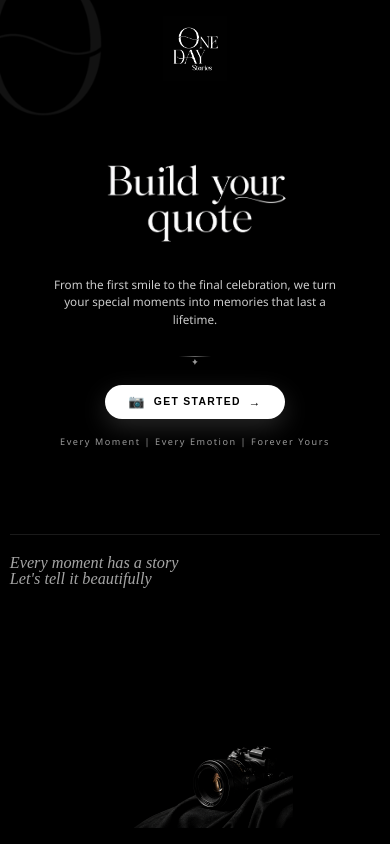
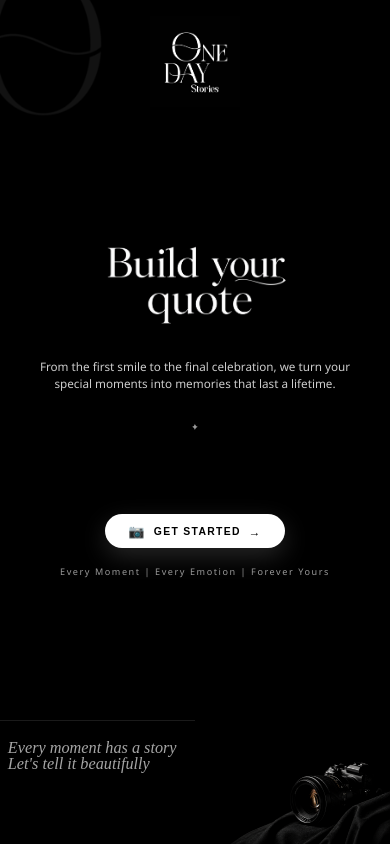
Before and after one commit to Annapurneswari-Mullapudi/ODS_QUOTE_BUILDER, a React (Vite) app: page / in a window 390 px wide. Built offline with nearby package versions, Linux system fonts and the light colour scheme.

Commit message:
changed App.css and quotesummary files

```diff
--- a/src/App.css
+++ b/src/App.css
@@ -530,7 +530,10 @@
   }
 
   .main-content {
-    padding: 1.25rem 0.75rem;
+    /* padding: 1.25rem 0.75rem; */
+    padding-top: 1.25rem;
+    /* margin-left: 0.75rem; */
+    /* margin-right: 0.75rem; */
     max-width: 100%;
   }
 
@@ -542,7 +545,8 @@
   }
 
   .main-logo {
-    height: 5rem;
+    height: 7rem;
+    margin-bottom: 0rem;
   }
 
   .hero-section {
@@ -578,6 +582,7 @@
     font-size: 0.8rem;
     gap: 0.625rem;
     letter-spacing: 0.1rem;
+    margin-top: 5rem;
   }
 
   .camera-icon {
@@ -610,6 +615,9 @@
 
   .footer-text {
     font-size: 0.9rem;
+    padding-bottom: 0rem;
+    margin-left: 0.6rem;
+    overflow: visible;
   }
 
   .script-text {
@@ -617,11 +625,15 @@
   }
 
   .camera-container {
-    justify-content: center;
+    display: flex;
   }
 
   .bottom-camera {
     max-height: 10rem;
+    margin-left: 0rem;
+    margin-bottom: 0rem;
+    position: relative;
+    margin-top: -20%;
   }
 
   .header {
--- a/src/pages/QuotationBuilder/QuoteSummary.css
+++ b/src/pages/QuotationBuilder/QuoteSummary.css
@@ -881,6 +881,7 @@
 
   .qs-subtitle {
     font-size: 0.85rem;
+    width: 70%;
   }
 
   .events-container {
--- a/src/pages/QuotationBuilder/QuoteSummary.jsx
+++ b/src/pages/QuotationBuilder/QuoteSummary.jsx
@@ -973,7 +973,7 @@ const QuoteSummary = ({ quoteData, onBack, onDownload, onQuantityChange }) => {
       <main className="qs-main">
         {/* Step Indicator */}
         <div className="step-indicator">
-          <p className="step-number">YOUR QUOTE</p>
+          <p className="step-number">FINAL STEP</p>
         </div>
 
         {/* Title Section */}
```
